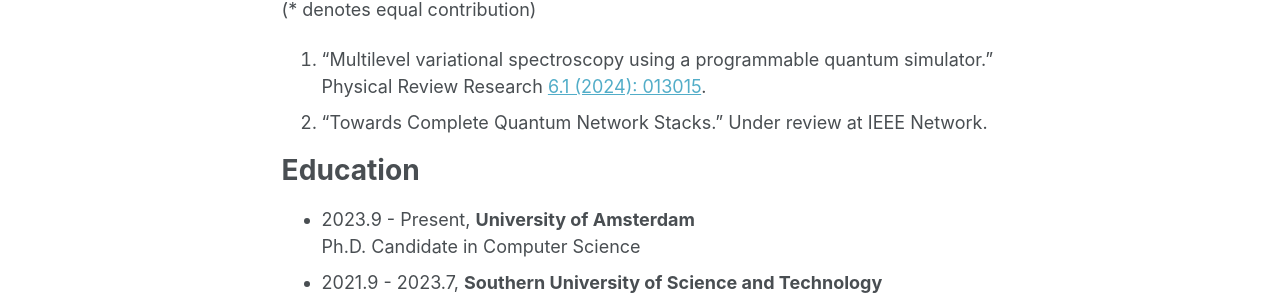
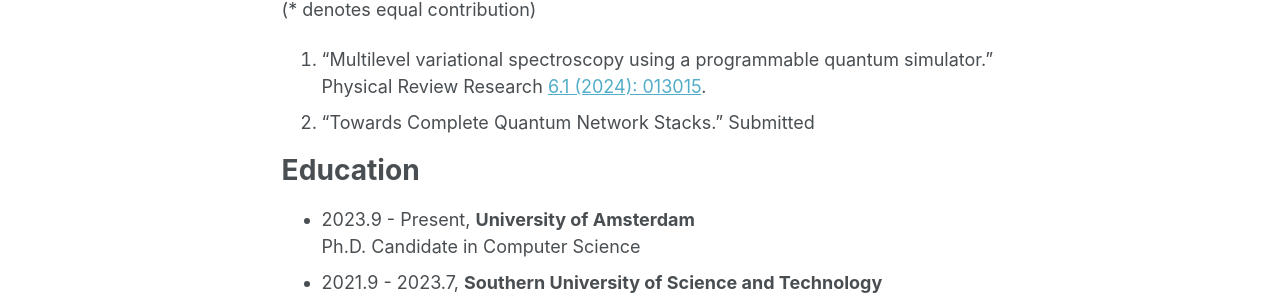
Before and after one commit to ZiyanZhang98/ZiyanZhang98.github.io, a Jekyll site: the page built from _pages/about.md, in a window 1280 px wide. Shown: the part 550-850 px from the top of the page. Built offline with Jekyll 4.4.1, drawn with Linux system fonts in a browser that asks for light colours.

Commit message:
correction

```diff
--- a/_pages/about.md
+++ b/_pages/about.md
@@ -21,7 +21,7 @@ Preprints and Publications
 (* denotes equal contribution)
 
 1. "Multilevel variational spectroscopy using a programmable quantum simulator." Physical Review Research [6.1 (2024): 013015](https://journals.aps.org/prresearch/abstract/10.1103/PhysRevResearch.6.013015).
-2. "Towards Complete Quantum Network Stacks." Under review at IEEE Network.
+2. "Towards Complete Quantum Network Stacks." Submitted
 
 Education
 ======
```
